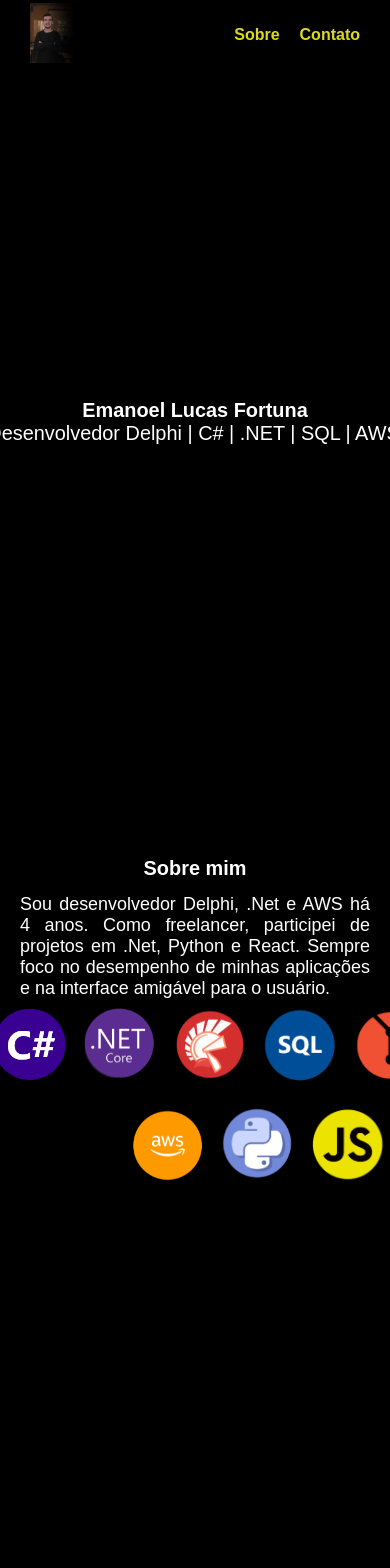
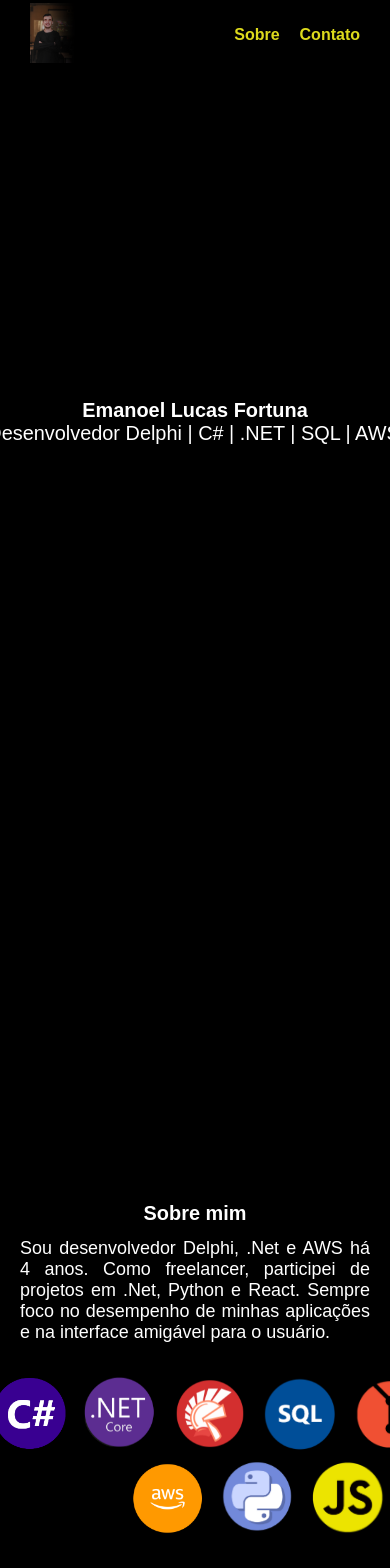
Before and after one commit to EmanoelFrt/Portfolio, a React (Create React App) app: page / in a window 390 px wide. Shown: the top 1568 px of the page. Built offline with nearby package versions, Linux system fonts and the light colour scheme.

Commit message:
Ajustes em SobreMim

```diff
--- a/src/components/SobreMim.css
+++ b/src/components/SobreMim.css
@@ -2,20 +2,27 @@
     width: 100%;
     height: 100vh; /* Ocupa a altura total da tela */
     text-align: left;
+    display: flex;
+    flex-direction: row; /* Mudamos de column para row para alinhar a imagem à esquerda */
+    align-items: center;
     position: relative; /* Define a posição relativa para o container principal */
   }
 
-  .sobre-mim h1 {
-    font-size: clamp(1em, 1em + 1vw, 2.5em); /* Usando a função clamp para controlar o tamanho da fonte */
-    text-align: center; /* Centraliza o título */
+  .text-container {
+    flex: 1; /* Ocupa todo o espaço disponível no container .sobre-mim */
+    text-align: center; /* Centraliza o conteúdo dentro do container */
+    padding: 0 20px; /* Espaçamento interno para melhor leitura */
   }
 
-  .sobre-mim p {
-    text-align: justify; /* Justifica o texto */
+  .text-container h1 {
+    font-size: clamp(1em, 1em + 1vw, 2.5em);
+  }
+
+  .text-container p {
+    text-align: justify;
+    max-width: 800px;
     margin: auto; /* Centraliza o conteúdo horizontalmente */
-    max-width: 800px; /* Define uma largura máxima para o texto */
-    padding: 0 20px; /* Adiciona um espaçamento interno para melhor leitura */
-    font-size: clamp(0.5em, 1em + 0.5vw, 2.5em); /* Usando a função clamp para controlar o tamanho da fonte */
+    font-size: clamp(0.5em, 1em + 0.5vw, 2.5em);
   }
 
   .logo-container-left {
@@ -67,6 +74,7 @@
 @media screen and (max-width: 1500px) {
   .logo-container-right,
   .logo-container-left {
+    top: 40%;
     max-width: 200px;
   }
 }
@@ -75,7 +83,7 @@
 @media screen and (max-width: 1250px) {
   .logo-container-right,
   .logo-container-left {
-    margin-top: 130px;
+    top: 65%;
     max-width: 500px;
   }
 }
@@ -83,14 +91,14 @@
 @media screen and (max-width: 950px) {
   .logo-container-left,
   .logo-container-right {
+    top: 65%;
     left: 50%; /* Centraliza horizontalmente */
     flex-wrap: nowrap;
     transform: translateX(-50%); /* Centraliza horizontalmente */
-    margin-top: 130px; /* Ajuste a margem superior conforme necessário para centralizar verticalmente */
     max-width: 500px; /* Ajuste a largura máxima conforme necessário */
   }
 
   .logo-container-right {
-    margin-top: 230px; /* Ajuste a margem superior conforme necessário para centralizar verticalmente */
+    top: 75%;
   }
 }
--- a/src/components/SobreMim.js
+++ b/src/components/SobreMim.js
@@ -14,7 +14,6 @@ import Logo_nodejs from '../assets/img/logo-nodejs.png';
 const SobreMim = () => {
   return (
     <div className="sobre-mim">
-      <h1>Sobre mim</h1>
       <div className="logo-container-left">
         <div className="logo-sobre-mim">
           <img src={Logo_csharp}/>
@@ -49,6 +48,8 @@ const SobreMim = () => {
           <img src={Logo_nodejs}/>
         </div>
       </div>
+      <div className="text-container">
+        <h1>Sobre mim</h1>
         <p>
           Sou desenvolvedor Delphi, .Net e AWS há 4 anos. Como freelancer,
           participei de projetos em .Net, Python e React. Sempre foco no
@@ -56,6 +57,7 @@ const SobreMim = () => {
           usuário.
         </p>
       </div>
+    </div>
   );
 };
 
```
Lines whose indentation alone changed are shown as unchanged.
